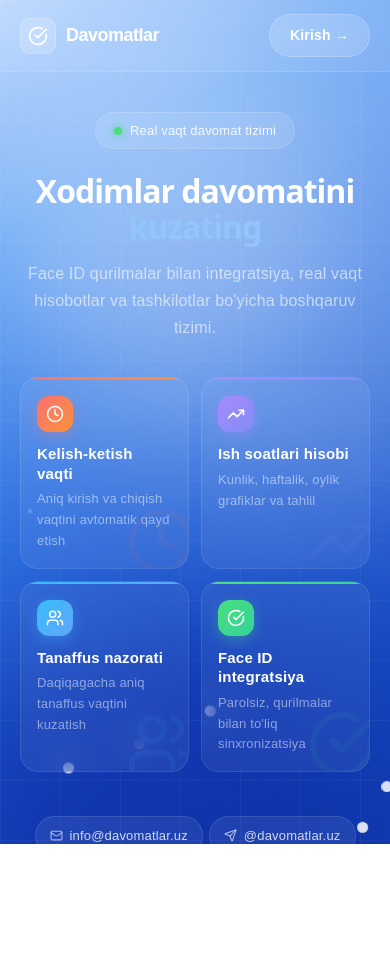
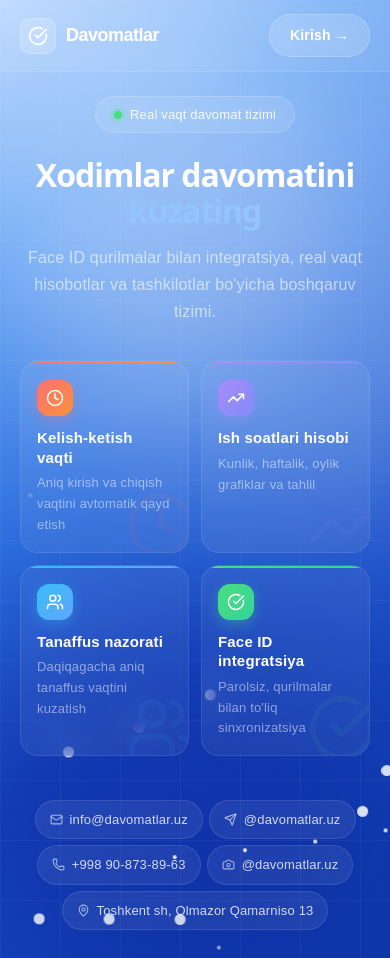
Before and after one commit to bekasadbe/server-project, a React app in the folder frontend/: page / in a window 390 px wide. Before the commit the page ends 844 px from the top, so only its background shows below. Built offline with nearby package versions, Linux system fonts and the light colour scheme; the HTML template or start-up script is replaced by a standard one.

Commit message:
fix: mobile scroll and header logo alignment

```diff
--- a/frontend/src/pages/Login.jsx
+++ b/frontend/src/pages/Login.jsx
@@ -60,7 +60,7 @@ export default function Login({ onLogin }) {
       </div>
 
       {/* Header */}
-      <header style={{ position:'relative', zIndex:10, display:'flex', justifyContent:'space-between', alignItems:'center', padding:'14px 20px', background:'rgba(255,255,255,0.07)', backdropFilter:'blur(14px)', borderBottom:'1px solid rgba(255,255,255,0.1)', flexShrink:0 }}>
+      <header style={{ position:'relative', zIndex:10, display:'flex', justifyContent:'space-between', alignItems:'center', padding:'14px 20px', background:'rgba(255,255,255,0.07)', backdropFilter:'blur(14px)', borderBottom:'1px solid rgba(255,255,255,0.1)', flexShrink:0, width:'100%', boxSizing:'border-box' }}>
         {/* Logo */}
         <div style={{ display:'flex', alignItems:'center', gap:'10px' }}>
           <div style={{ width:'36px', height:'36px', borderRadius:'10px', background:'rgba(255,255,255,0.15)', backdropFilter:'blur(10px)', border:'1px solid rgba(255,255,255,0.2)', display:'flex', alignItems:'center', justifyContent:'center', flexShrink:0 }}>
@@ -85,7 +85,7 @@ export default function Login({ onLogin }) {
       </header>
 
       {/* Hero */}
-      <main style={{ flex:1, position:'relative', zIndex:10, display:'flex', flexDirection:'column', alignItems:'center', justifyContent:'center', textAlign:'center', padding:'40px 20px 32px' }}>
+      <main className="landing-main" style={{ flex:1, position:'relative', zIndex:10, display:'flex', flexDirection:'column', alignItems:'center', justifyContent:'center', textAlign:'center', padding:'40px 20px 32px' }}>
 
         <div style={{ display:'inline-flex', alignItems:'center', gap:'8px', background:'rgba(255,255,255,0.1)', backdropFilter:'blur(10px)', border:'1px solid rgba(255,255,255,0.15)', borderRadius:'50px', padding:'6px 18px', marginBottom:'24px' }}>
           <div style={{ width:'8px', height:'8px', borderRadius:'50%', background:'#4ade80', boxShadow:'0 0 8px #4ade80', flexShrink:0 }}/>
@@ -266,6 +266,13 @@ export default function Login({ onLogin }) {
         @media (max-width: 480px) {
           .login-modal { width: calc(100vw - 32px) !important; padding: 28px 20px !important; border-radius: 20px !important; }
         }
+
+        /* === MOBIL SCROLL VA LOGO FIX === */
+        @media (max-width: 768px) {
+          html, body { overflow-y: auto !important; height: auto !important; }
+          .landing-main { justify-content: flex-start !important; padding-top: 24px !important; }
+          .landing-header-logo { justify-content: flex-start !important; }
+        }
       `}</style>
     </div>
   )
```
